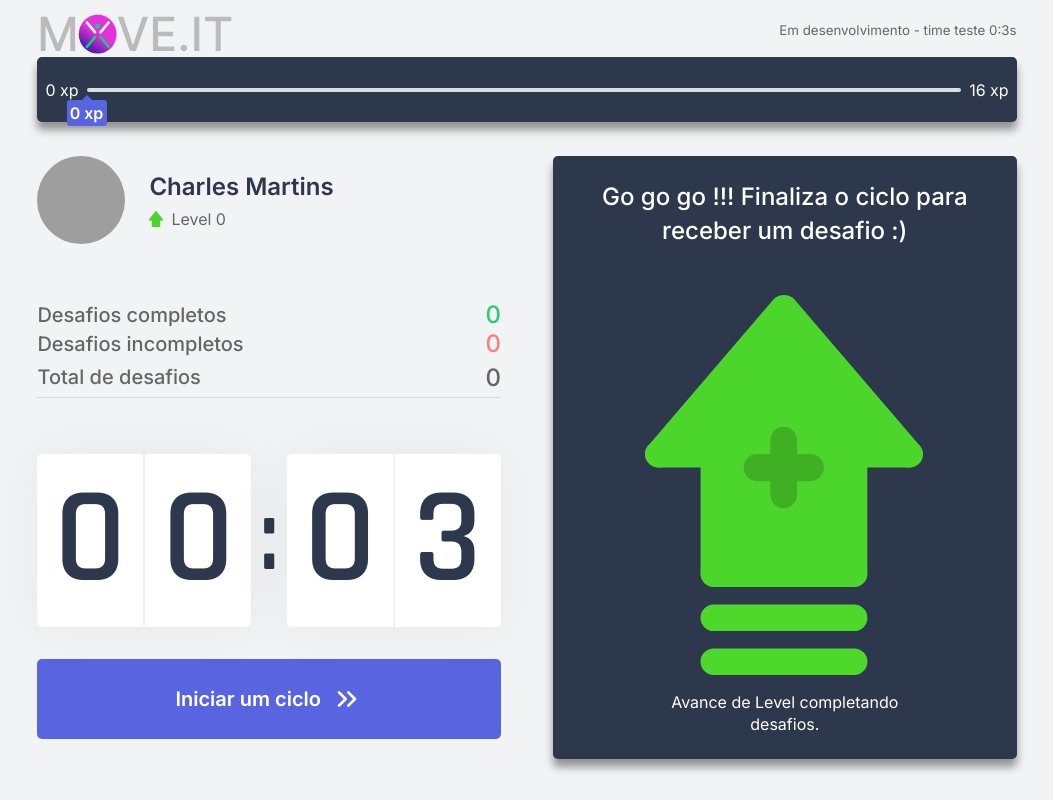
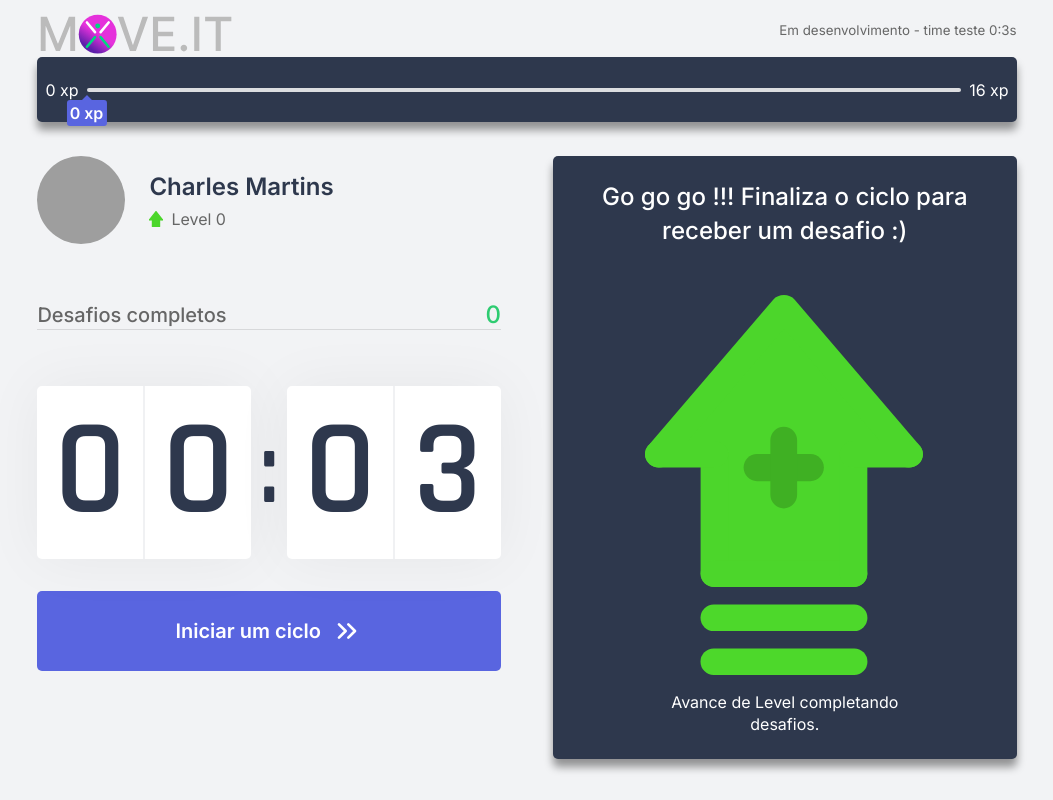
Before and after one commit to charles-mrt/nlw4-move.it, a Next.js app: page / in a window 1280 px wide. Shown: the whole page, without its empty margins (113-1166 px from the left). Built offline with nearby package versions, Linux system fonts and the light colour scheme; grey boxes are pictures that could not be loaded.

Commit message:
removed the result of failed and total challenges

```diff
--- a/src/components/CompletedChallenges.tsx
+++ b/src/components/CompletedChallenges.tsx
@@ -1,10 +1,15 @@
 import { useContext } from 'react';
 import { ChallengesContext } from '../contexts/ChallengesContext';
+
+//import { CreatesChartChallenge } from '../components/ChartChallenge';
+
 import styles from '../styles/components/CompletedChallenges.module.css';
 
+
 export function CompletedChallenges() {
-    const { challengesCompleted, challengesFailed, totalChallenge } = useContext(ChallengesContext);
+    const { challengesCompleted } = useContext(ChallengesContext);
     return(
+
         <div className={ styles.challengesContainer } >
 
             <div className={ styles.completedChallengesContainer } >
@@ -12,17 +17,6 @@ export function CompletedChallenges() {
                 <span>{challengesCompleted}</span>
             </div>
 
-            <div className={ styles.FailedchallengesContainer } >
-                <span> Desafios incompletos </span>
-                <span>{ challengesFailed }</span>
-            </div>
-
-            <div className={ styles.TotalchallengesContainer } >
-                <span> Total de desafios </span>
-                <span>{ totalChallenge }</span>
-
-            </div>
-
         </div>
     );
 }
--- a/src/styles/components/CompletedChallenges.module.css
+++ b/src/styles/components/CompletedChallenges.module.css
@@ -4,35 +4,22 @@
     font-weight: 500;
 }
 
-.completedChallengesContainer,
-.FailedchallengesContainer,
-.TotalchallengesContainer {
+.completedChallengesContainer {
     display: flex;
     align-items: center;
     justify-content: space-between;
 }
 
 
-.completedChallengesContainer span:first-child,
-.FailedchallengesContainer span:first-child,
-.TotalchallengesContainer span:first-child {
+.completedChallengesContainer span:first-child {
     font-size: 1.25rem;
 }
 
-.completedChallengesContainer span:last-child,
-.FailedchallengesContainer span:last-child,
-.TotalchallengesContainer span:last-child {
+.completedChallengesContainer span:last-child {
     font-size: 1.5rem;
-}
-.completedChallengesContainer span:last-child {
     color: #2ecc71;
 }
-.FailedchallengesContainer span:last-child {
-    color: #f98181;
-}
-.TotalchallengesContainer {
-    margin: 0.3rem 0;
-}
+
 
 /*
 @media(max-width: 420px) {
```
